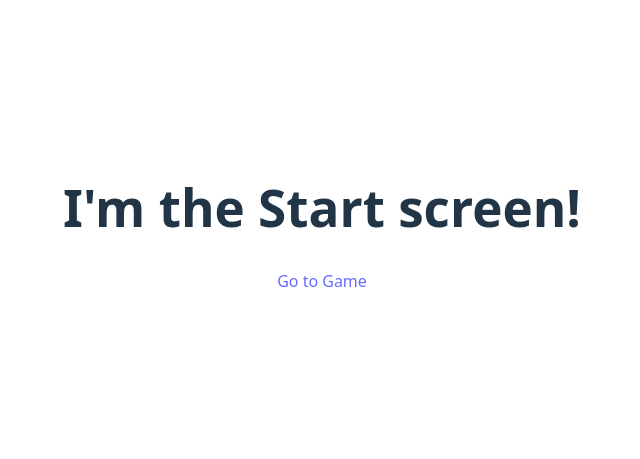
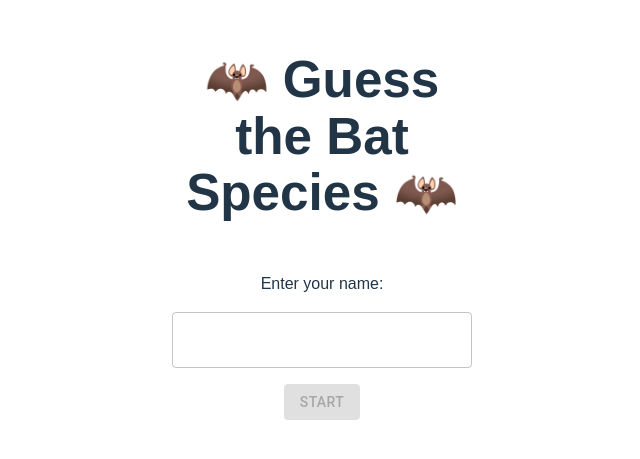
Before and after one commit to jodie-glantzlen/bat-quiz, a React (Vite) app in the folder frontend/: page / in a window 1280 px wide. Shown: the part 181-640 px from the top of the page, without its empty margins (318-958 px from the left). Built offline with nearby package versions, Linux system fonts and the light colour scheme.

Commit message:
Add basic name input; conditionally enable Start button

```diff
--- a/frontend/src/App.tsx
+++ b/frontend/src/App.tsx
@@ -3,6 +3,7 @@ import {Route, Routes} from 'react-router-dom'
 import Start from './components/Start';
 import Game from './components/Game';
 import Finish from './components/Finish';
+import './styles/global.css';
 
 function App() {
   return (
--- a/frontend/src/components/Start.tsx
+++ b/frontend/src/components/Start.tsx
@@ -1,12 +1,39 @@
-import { Link } from "react-router-dom";
+import { Button, TextField } from "@mui/material";
+import { useState } from "react";
+import { useNavigate } from "react-router-dom";
+import type { InputEvent } from "../../types";
 
 function Start() {
+  const [name, setName] = useState<string>("")
+
+  const navigate = useNavigate();
+
+  const handleInputChange = (e: InputEvent) : void => {
+    setName(e.target.value)
+  }
+
+  const handleClick = () : void => {
+    navigate("/game")
+  }
+
   return (
-    <div>
-      <h1>I'm the Start screen!</h1>
-      <Link to="/game">Go to Game</Link>
+    <div className="container">
+      <h1>🦇 Guess the Bat Species 🦇</h1>
+      <div>Enter your name:</div>
+      <TextField
+        value={name}
+        onChange={handleInputChange}
+      />
+      <div className="buttonWrapper">
+        <Button
+        variant="contained"
+        disabled={!name}
+        onClick={handleClick}
+      >
+        Start
+      </Button>
+      </div>
     </div>
-
   )
 }
 
--- /dev/null
+++ b/frontend/src/styles/global.css
@@ -0,0 +1,18 @@
+body {
+  font-family: Arial, sans-serif;
+  margin: 0;
+  padding: 0;
+}
+
+.container {
+  display: flex;
+  flex-direction: column;
+  gap: 1rem;
+  width: 300px;
+  margin: 2rem auto;
+}
+
+.buttonWrapper {
+  display: flex;
+  justify-content: center;
+}
--- /dev/null
+++ b/frontend/types.ts
@@ -0,0 +1,3 @@
+type InputEvent = React.ChangeEvent<HTMLInputElement>;
+
+export type {InputEvent}
```
